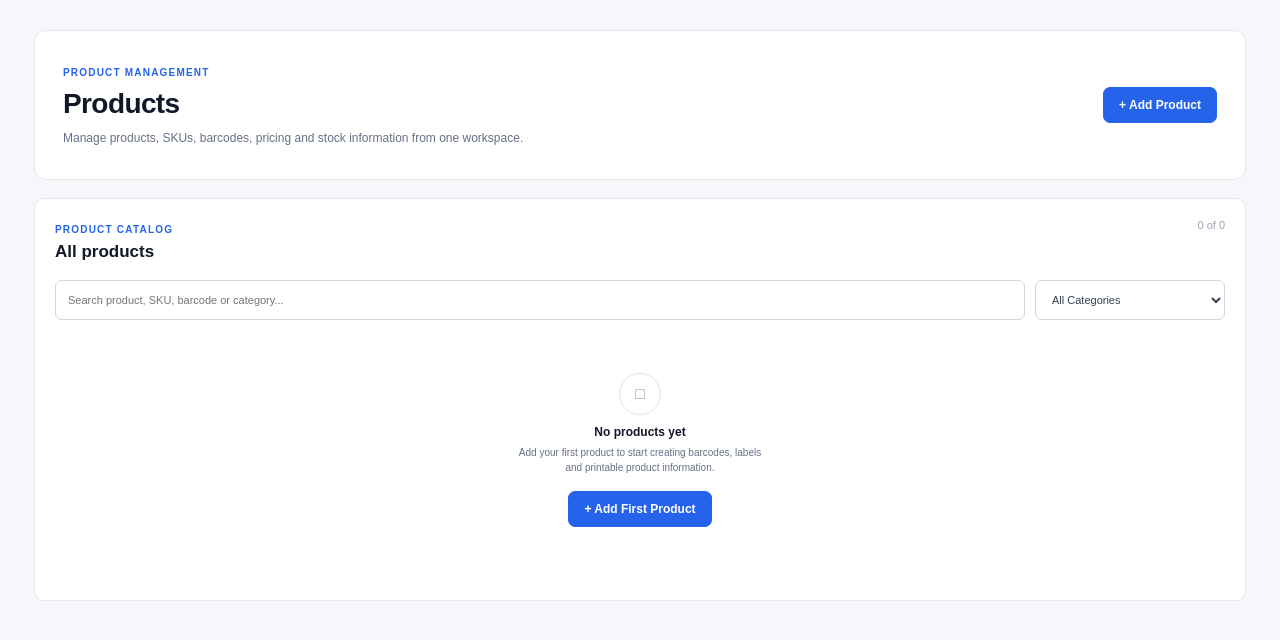
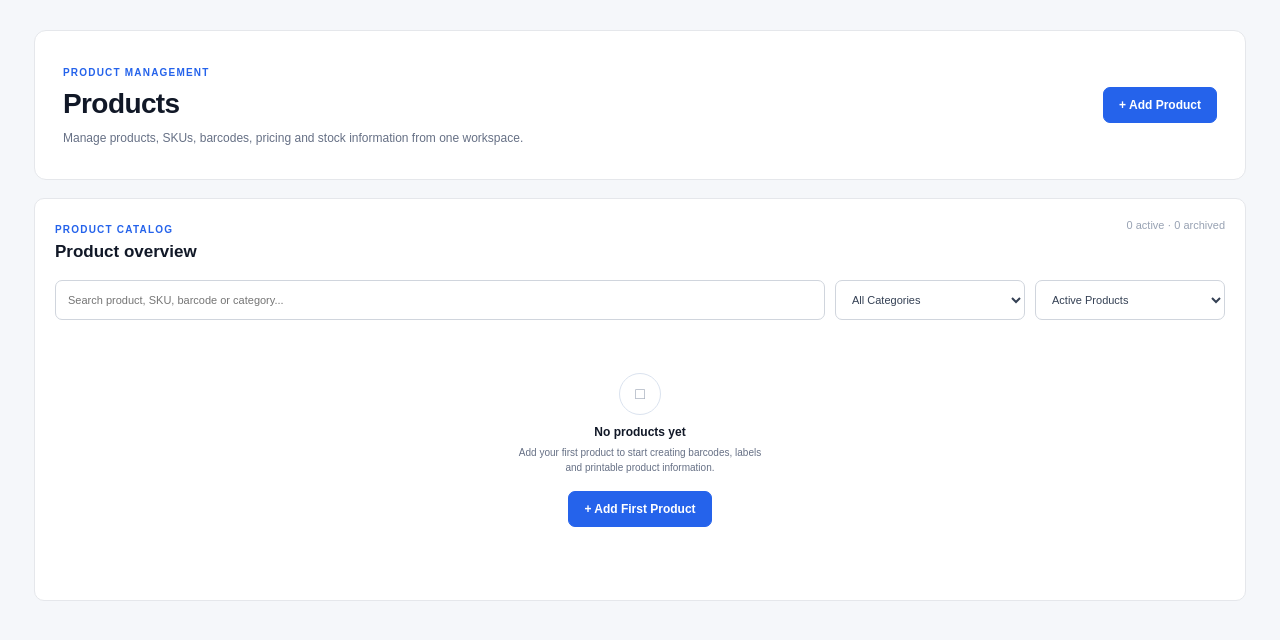
Before and after one commit to sameerkhan86926-a11y/labelpro, a Next.js app: page /labelpro/products in a window 1280 px wide. Shown: the top 640 px of the page. Built offline with nearby package versions, Linux system fonts and the light colour scheme.

Commit message:
Update page.tsx

```diff
--- a/app/products/page.tsx
+++ b/app/products/page.tsx
@@ -3,11 +3,15 @@
 import { useState } from "react";
 import {
   addProduct,
+  archiveProduct,
   deleteProduct,
   getProducts,
+  restoreProduct,
   updateProduct,
   type StoredProduct,
 } from "../lib/storage";
+
+type ProductStatus = "Active" | "Archived" | "All";
 
 export default function ProductsPage() {
   const [products, setProducts] = useState<StoredProduct[]>(() =>
@@ -18,6 +22,8 @@ export default function ProductsPage() {
   const [editingId, setEditingId] = useState<string | null>(null);
   const [search, setSearch] = useState("");
   const [categoryFilter, setCategoryFilter] = useState("All");
+  const [statusFilter, setStatusFilter] =
+    useState<ProductStatus>("Active");
 
   const [form, setForm] = useState({
     name: "",
@@ -50,8 +56,21 @@ export default function ProductsPage() {
       categoryFilter === "All" ||
       product.category === categoryFilter;
 
-    return matchesSearch && matchesCategory;
+    const matchesStatus =
+      statusFilter === "All" ||
+      (statusFilter === "Active" && !product.archived) ||
+      (statusFilter === "Archived" && product.archived);
+
+    return matchesSearch && matchesCategory && matchesStatus;
   });
+
+  const activeCount = products.filter(
+    (product) => !product.archived
+  ).length;
+
+  const archivedCount = products.filter(
+    (product) => product.archived
+  ).length;
 
   function handleChange(
     event: React.ChangeEvent<HTMLInputElement>
@@ -143,9 +162,29 @@ export default function ProductsPage() {
     setProducts((current) => [...current, duplicate]);
   }
 
+  function handleArchive(product: StoredProduct) {
+    const confirmed = window.confirm(
+      `Archive "${product.name}"?`
+    );
+
+    if (!confirmed) {
+      return;
+    }
+
+    const updatedProducts = archiveProduct(product.id);
+
+    setProducts(updatedProducts);
+  }
+
+  function handleRestore(product: StoredProduct) {
+    const updatedProducts = restoreProduct(product.id);
+
+    setProducts(updatedProducts);
+  }
+
   function handleDeleteProduct(id: string) {
     const confirmed = window.confirm(
-      "Are you sure you want to delete this product?"
+      "Permanent delete will remove this product completely. Continue?"
     );
 
     if (!confirmed) {
@@ -186,16 +225,83 @@ export default function ProductsPage() {
         </button>
       </section>
 
+      <section className="product-list-panel">
+        <div className="panel-heading">
+          <div>
+            <span className="section-label">PRODUCT CATALOG</span>
+
+            <h3>Product overview</h3>
+          </div>
+
+          <span className="section-note">
+            {activeCount} active · {archivedCount} archived
+          </span>
+        </div>
+
+        <div className="product-toolbar">
+          <input
+            className="product-search"
+            type="search"
+            value={search}
+            onChange={(event) =>
+              setSearch(event.target.value)
+            }
+            placeholder="Search product, SKU, barcode or category..."
+          />
+
+          <select
+            className="category-filter"
+            value={categoryFilter}
+            onChange={(event) =>
+              setCategoryFilter(event.target.value)
+            }
+          >
+            <option value="All">All Categories</option>
+
+            {categories.map((category) => (
+              <option key={category} value={category}>
+                {category}
+              </option>
+            ))}
+          </select>
+
+          <select
+            className="category-filter"
+            value={statusFilter}
+            onChange={(event) =>
+              setStatusFilter(
+                event.target.value as ProductStatus
+              )
+            }
+          >
+            <option value="Active">
+              Active Products
+            </option>
+
+            <option value="Archived">
+              Archived Products
+            </option>
+
+            <option value="All">
+              All Products
+            </option>
+          </select>
+        </div>
+
         {showForm && (
           <section className="product-form-panel">
             <div className="panel-heading">
               <div>
                 <span className="section-label">
-                {editingId ? "EDIT PRODUCT" : "NEW PRODUCT"}
+                  {editingId
+                    ? "EDIT PRODUCT"
+                    : "NEW PRODUCT"}
                 </span>
 
                 <h3>
-                {editingId ? "Edit product" : "Add product"}
+                  {editingId
+                    ? "Edit product"
+                    : "Add product"}
                 </h3>
               </div>
             </div>
@@ -205,7 +311,9 @@ export default function ProductsPage() {
               onSubmit={handleSubmit}
             >
               <div className="form-field">
-              <label htmlFor="name">Product Name *</label>
+                <label htmlFor="name">
+                  Product Name *
+                </label>
 
                 <input
                   id="name"
@@ -218,7 +326,9 @@ export default function ProductsPage() {
               </div>
 
               <div className="form-field">
-              <label htmlFor="sku">SKU *</label>
+                <label htmlFor="sku">
+                  SKU *
+                </label>
 
                 <input
                   id="sku"
@@ -231,7 +341,9 @@ export default function ProductsPage() {
               </div>
 
               <div className="form-field">
-              <label htmlFor="barcode">Barcode</label>
+                <label htmlFor="barcode">
+                  Barcode
+                </label>
 
                 <input
                   id="barcode"
@@ -243,7 +355,9 @@ export default function ProductsPage() {
               </div>
 
               <div className="form-field">
-              <label htmlFor="category">Category</label>
+                <label htmlFor="category">
+                  Category
+                </label>
 
                 <input
                   id="category"
@@ -255,7 +369,9 @@ export default function ProductsPage() {
               </div>
 
               <div className="form-field">
-              <label htmlFor="price">Selling Price</label>
+                <label htmlFor="price">
+                  Selling Price
+                </label>
 
                 <input
                   id="price"
@@ -268,7 +384,9 @@ export default function ProductsPage() {
               </div>
 
               <div className="form-field">
-              <label htmlFor="stock">Stock</label>
+                <label htmlFor="stock">
+                  Stock
+                </label>
 
                 <input
                   id="stock"
@@ -293,53 +411,14 @@ export default function ProductsPage() {
                   type="submit"
                   className="primary-button"
                 >
-                {editingId ? "Update Product" : "Save Product"}
+                  {editingId
+                    ? "Update Product"
+                    : "Save Product"}
                 </button>
               </div>
             </form>
           </section>
         )}
-
-      <section className="product-list-panel">
-        <div className="panel-heading">
-          <div>
-            <span className="section-label">
-              PRODUCT CATALOG
-            </span>
-
-            <h3>All products</h3>
-          </div>
-
-          <span className="section-note">
-            {filteredProducts.length} of {products.length}
-          </span>
-        </div>
-
-        <div className="product-toolbar">
-          <input
-            className="product-search"
-            type="search"
-            value={search}
-            onChange={(event) => setSearch(event.target.value)}
-            placeholder="Search product, SKU, barcode or category..."
-          />
-
-          <select
-            className="category-filter"
-            value={categoryFilter}
-            onChange={(event) =>
-              setCategoryFilter(event.target.value)
-            }
-          >
-            <option value="All">All Categories</option>
-
-            {categories.map((category) => (
-              <option key={category} value={category}>
-                {category}
-              </option>
-            ))}
-          </select>
-        </div>
 
         {products.length === 0 ? (
           <div className="empty-state">
@@ -348,8 +427,9 @@ export default function ProductsPage() {
             <strong>No products yet</strong>
 
             <p>
-              Add your first product to start creating barcodes,
-              labels and printable product information.
+              Add your first product to start creating
+              barcodes, labels and printable product
+              information.
             </p>
 
             <button
@@ -363,11 +443,13 @@ export default function ProductsPage() {
           <div className="empty-state">
             <div className="empty-icon">⌕</div>
 
-            <strong>No matching products</strong>
+            <strong>
+              No matching products
+            </strong>
 
             <p>
-              Try another search term or select a different
-              category.
+              Try another search, category or product
+              status.
             </p>
           </div>
         ) : (
@@ -381,6 +463,7 @@ export default function ProductsPage() {
                   <th>Category</th>
                   <th>Price</th>
                   <th>Stock</th>
+                  <th>Status</th>
                   <th>Actions</th>
                 </tr>
               </thead>
@@ -394,9 +477,13 @@ export default function ProductsPage() {
 
                     <td>{product.sku}</td>
 
-                    <td>{product.barcode || "—"}</td>
+                    <td>
+                      {product.barcode || "—"}
+                    </td>
 
-                    <td>{product.category || "—"}</td>
+                    <td>
+                      {product.category || "—"}
+                    </td>
 
                     <td>
                       {product.price
@@ -404,13 +491,31 @@ export default function ProductsPage() {
                         : "—"}
                     </td>
 
-                    <td>{product.stock || "—"}</td>
+                    <td>
+                      {product.stock || "—"}
+                    </td>
+
+                    <td>
+                      {product.archived ? (
+                        <span className="status-badge archived">
+                          Archived
+                        </span>
+                      ) : (
+                        <span className="status-badge active">
+                          Active
+                        </span>
+                      )}
+                    </td>
 
                     <td>
                       <div className="product-actions">
+                        {!product.archived && (
+                          <>
                             <button
                               className="table-action"
-                          onClick={() => handleEdit(product)}
+                              onClick={() =>
+                                handleEdit(product)
+                              }
                             >
                               Edit
                             </button>
@@ -425,9 +530,33 @@ export default function ProductsPage() {
                             </button>
 
                             <button
+                              className="table-action"
+                              onClick={() =>
+                                handleArchive(product)
+                              }
+                            >
+                              Archive
+                            </button>
+                          </>
+                        )}
+
+                        {product.archived && (
+                          <button
+                            className="table-action"
+                            onClick={() =>
+                              handleRestore(product)
+                            }
+                          >
+                            Restore
+                          </button>
+                        )}
+
+                        <button
                           className="delete-button"
                           onClick={() =>
-                            handleDeleteProduct(product.id)
+                            handleDeleteProduct(
+                              product.id
+                            )
                           }
                         >
                           Delete
```
Lines whose indentation alone changed are shown as unchanged.
